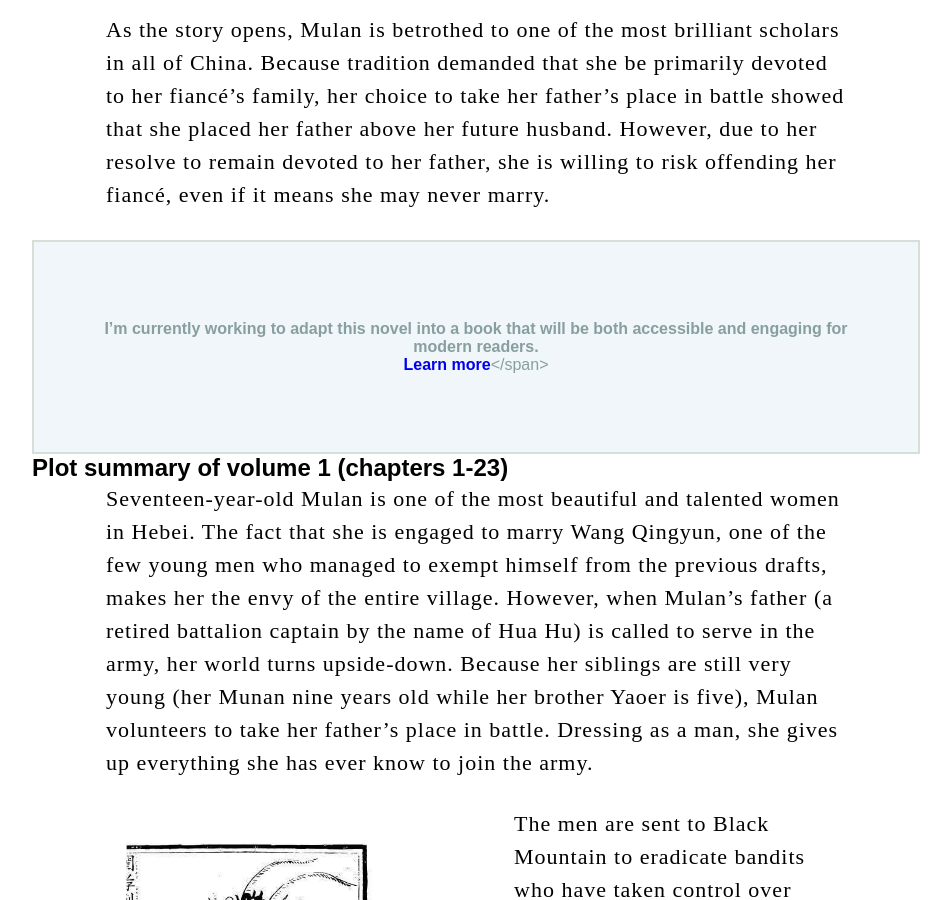
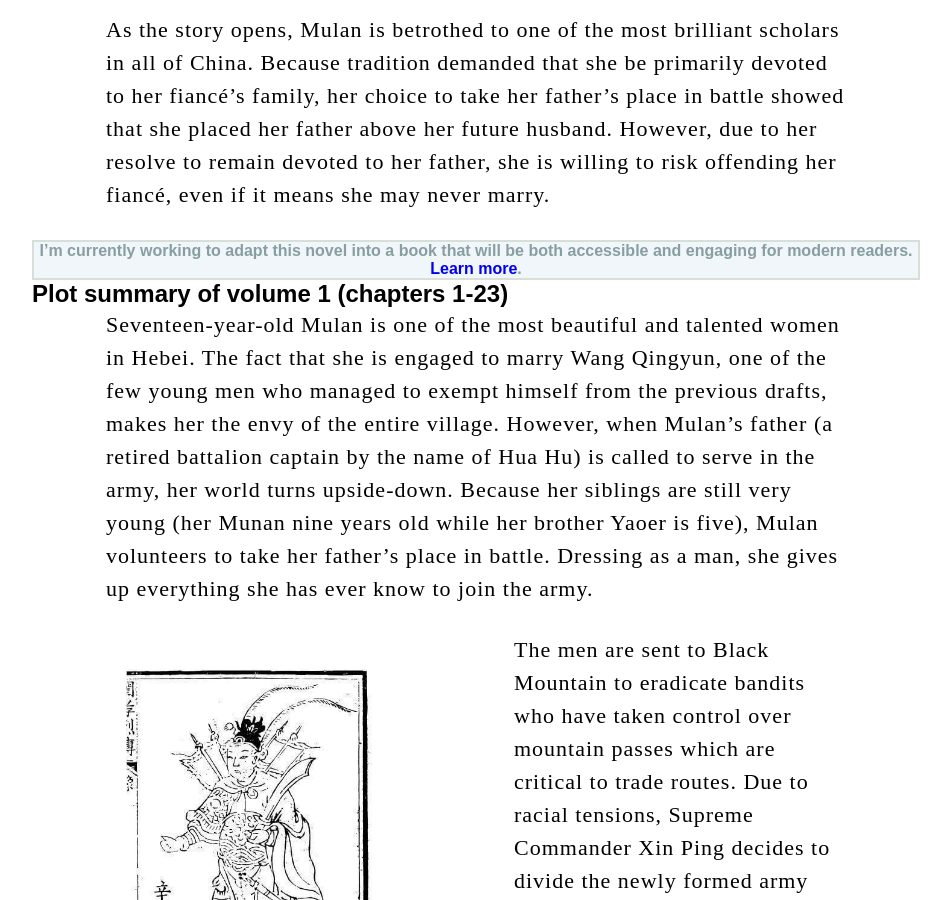
Before and after one commit to PhilipNaudus/simple_site-gh-pages, a Jekyll site: the page built from pages/qing/fierce_and_filial.md, in a window 1280 px wide and 900 px high, scrolled down 1243 px. Shown: the whole window, without its empty margins (164-1115 px from the left). Built offline with Jekyll 4.4.1, drawn with Linux system fonts in a browser that asks for light colours; some web fonts are replaced; comment, search, counter and statistics services are not loaded.

Commit message:
url override mulanbook

```diff
--- a/pages/qing/fierce_and_filial.md
+++ b/pages/qing/fierce_and_filial.md
@@ -13,7 +13,7 @@ As the title suggests, *Fierce and Filial* describes Mulan as a mighty warrior w
 
 As the story opens, Mulan is betrothed to one of the most brilliant scholars in all of China. Because tradition demanded that she be primarily devoted to her fianc&eacute;'s family, her choice to take her father's place in battle showed that she placed her father above her future husband. However, due to her resolve to remain devoted to her father, she is willing to risk offending her fianc&eacute;, even if it means she may never marry.
 
-<div style="background:#F1F6FB;border:#D6DFD8 2px solid;vertical-align:middle;text-align:center;width:100%;padding:78px 68px 78px 68px;color:#879F9F"><b>I’m currently working to adapt this novel into a book that will be both accessible and engaging for modern readers.<br /><a href="/mulanbook">Learn more</a></b></span></div>
+<div style="background:#F1F6FB;border:#D6DFD8 2px solid;vertical-align:middle;text-align:center;color:#879F9F"><b>I’m currently working to adapt this novel into a book that will be both accessible and engaging for modern readers. <a href="/mulanbook">Learn more</a>.</b></div>
 
 <h2>Plot summary of volume 1 (chapters 1-23)</h2>
 
```
Also changed, not shown: index.md (+1 -0 lines).
